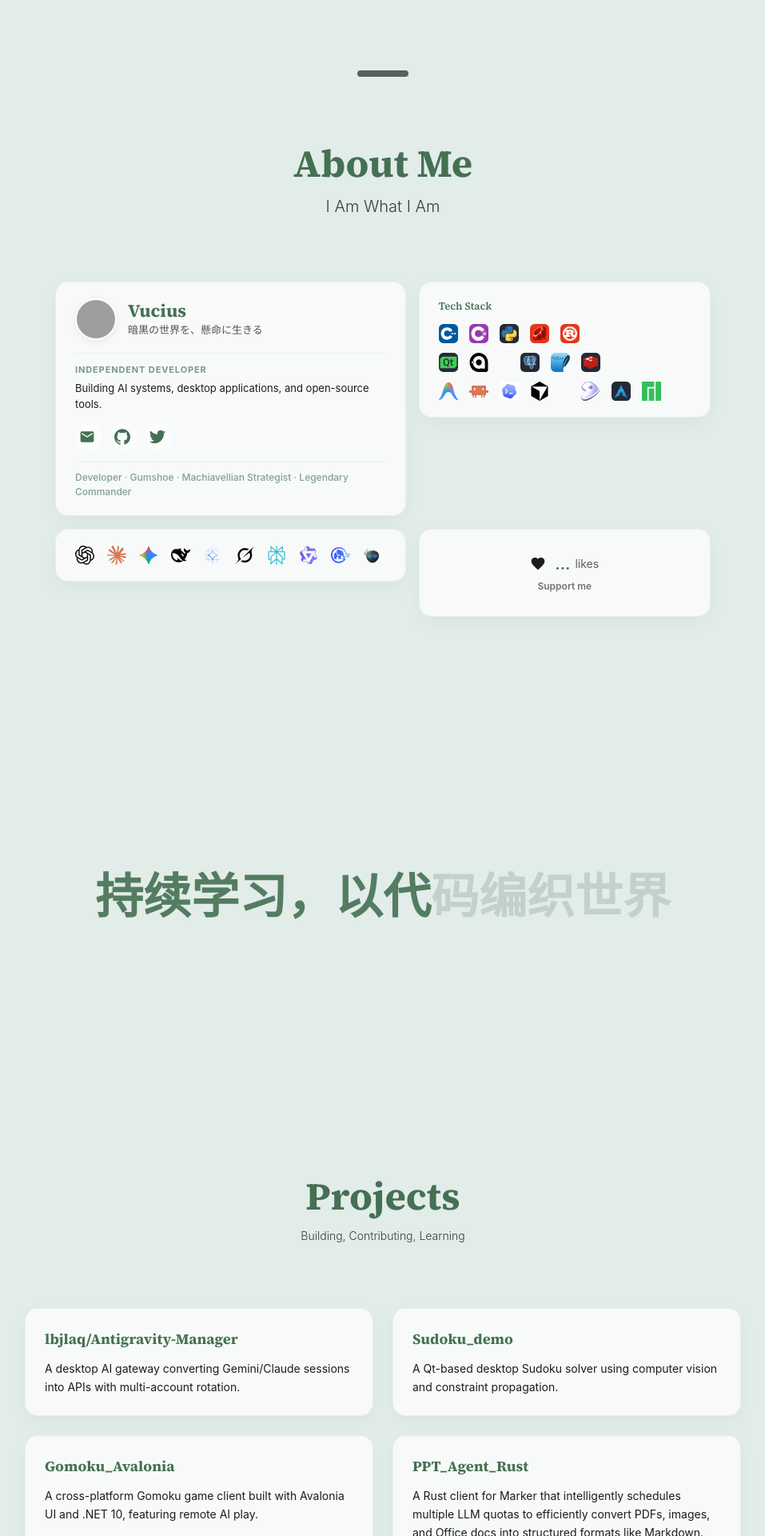
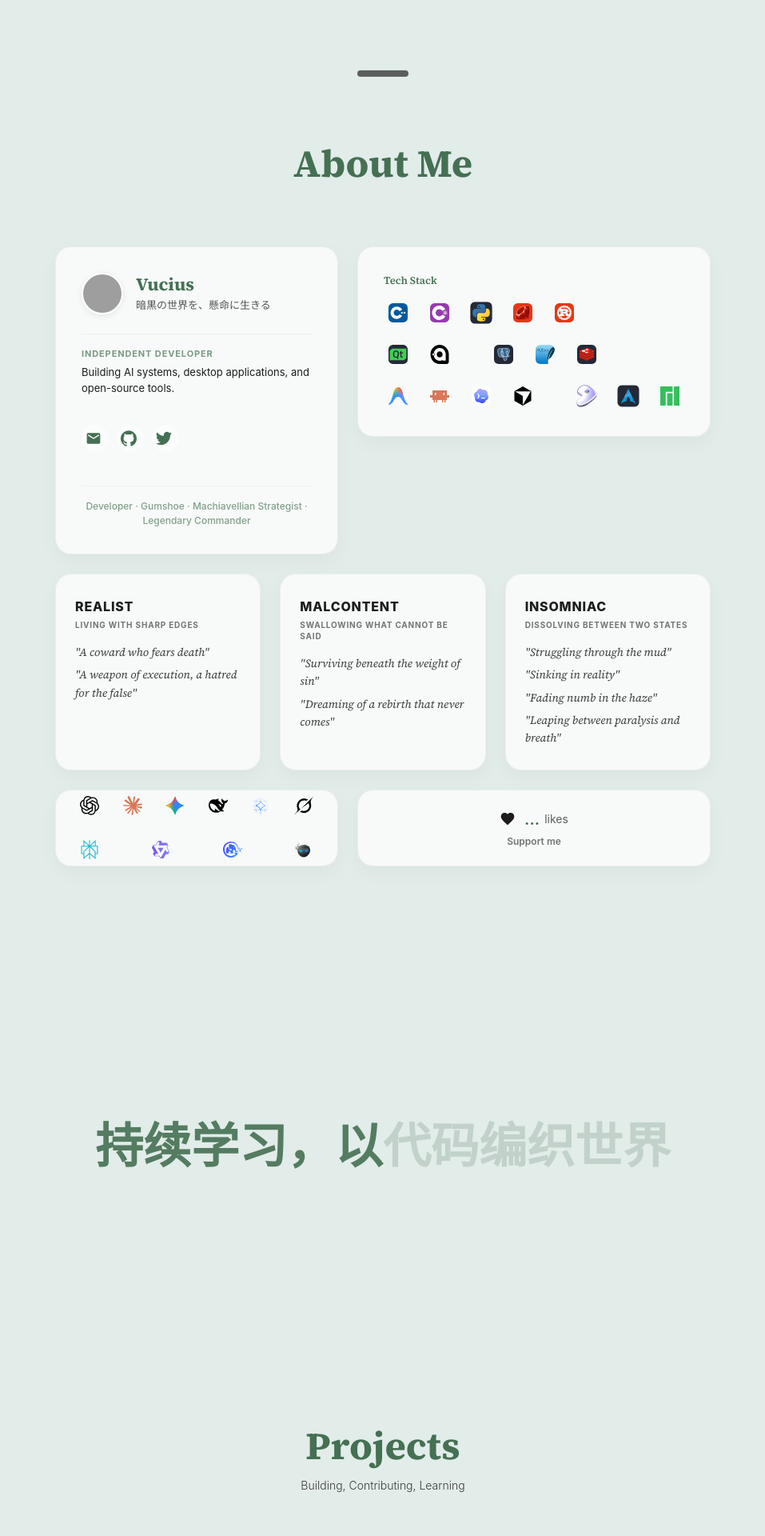
Before and after one commit to Vucius/Vucius.github.io, a Jekyll site: the page built from index.markdown, in a window 1280 px wide. Shown: the part 792-2712 px from the top of the page at 80% size, without its empty margins (161-1118 px from the left). Built offline with Jekyll 4.4.1, drawn with Linux system fonts in a browser that asks for light colours; some web fonts are replaced; grey boxes are pictures that could not be loaded.

Commit message:
update_2

```diff
--- a/_layouts/home.html
+++ b/_layouts/home.html
@@ -119,7 +119,7 @@ layout: default
     .cards-grid {
         display: grid;
         grid-template-columns: 1fr;
-        gap: 16px;
+        gap: 24px;
         width: 100%;
         max-width: 90vw;
         margin: 0 auto;
@@ -133,8 +133,8 @@ layout: default
 
     /* ===== Base Card ===== */
     .card {
-        border-radius: 16px;
-        padding: 20px 24px;
+        border-radius: 20px;
+        padding: 32px;
         background: rgba(255, 255, 255, 0.75);
         border: 1px solid rgba(0, 0, 0, 0.06);
         box-shadow: 0 8px 24px rgba(0, 0, 0, 0.04);
@@ -162,7 +162,7 @@ layout: default
     .profile-header {
         display: flex;
         align-items: center;
-        gap: 14px;
+        gap: 16px;
         margin-bottom: 16px;
     }
     .profile-avatar {
@@ -183,11 +183,12 @@ layout: default
     .profile-sig {
         font-size: 13px;
         opacity: 0.75;
-        margin: 0;
+        margin: 4px 0 0 0;
     }
     .profile-body {
-        margin-bottom: 14px;
-        padding-top: 12px;
+        margin-top: 24px;
+        margin-bottom: 24px;
+        padding-top: 16px;
         border-top: 1px solid rgba(0, 0, 0, 0.06);
     }
     .profile-role {
@@ -207,6 +208,7 @@ layout: default
         display: flex;
         align-items: center;
         gap: 10px;
+        padding: 12px 0;
         margin-bottom: 14px;
     }
     .profile-socials .social-btn {
@@ -216,9 +218,11 @@ layout: default
     .profile-tags {
         font-size: 12px;
         opacity: 0.65;
-        padding-top: 10px;
+        margin-top: 16px;
+        padding-top: 16px;
         border-top: 1px solid rgba(0, 0, 0, 0.06);
         font-weight: 500;
+        text-align: center;
     }
 
     /* ===== Tech / LLM Matrix ===== */
@@ -230,15 +234,25 @@ layout: default
     .tech-matrix-grouped {
         display: flex;
         flex-direction: column;
-        gap: 12px;
+        gap: 0;
     }
     .tech-row {
         display: flex;
         align-items: center;
-        gap: 14px;
+        gap: 16px;
+    }
+    .tech-row:not(:last-child) {
+        margin-bottom: 16px;
     }
     .tech-row-spacer {
         width: 12px;
+    }
+    .icon-wrapper {
+        width: 36px;
+        height: 36px;
+        display: flex;
+        align-items: center;
+        justify-content: center;
     }
     .tech-matrix-icon {
         width: 24px;
@@ -246,18 +260,37 @@ layout: default
         object-fit: contain;
         transition: transform 160ms ease, opacity 160ms ease;
     }
-    .tech-matrix-icon:hover {
+    .icon-wrapper:hover .tech-matrix-icon {
         transform: translateY(-2px) scale(1.06);
         opacity: 0.9;
+    }
+    .icon-wrapper .irregular-icon {
+        transform: scale(1.15);
+    }
+
+    /* ===== LLM Ecosystem Card ===== */
+    .llm-card {
+        height: 96px;
+        padding: 0 24px !important;
+    }
+    .llm-card .tech-matrix {
+        display: flex;
+        align-items: center;
+        justify-content: space-between;
+        width: 100%;
+        height: 100%;
     }
 
     /* ===== Like Button ===== */
     .like-card-btn {
+        display: flex;
+        flex-direction: column;
         align-items: center;
         justify-content: center;
         text-align: center;
         cursor: pointer;
-        height: 110px;
+        height: 96px;
+        padding: 0 !important;
         font-family: inherit;
         outline: none;
     }
@@ -296,12 +329,59 @@ layout: default
         opacity: 0.6;
     }
 
+    /* ===== Personality Cards ===== */
+    .personality-cards-wrapper {
+        grid-column: 1 / -1;
+        display: grid;
+        grid-template-columns: 1fr;
+        gap: 24px;
+    }
+    @media (min-width: 768px) {
+        .personality-cards-wrapper {
+            grid-template-columns: repeat(3, 1fr);
+        }
+    }
+    .personality-card {
+        padding: 28px 24px !important;
+    }
+    .personality-title {
+        font-size: 16px;
+        font-weight: 800;
+        text-transform: uppercase;
+        letter-spacing: 0.05em;
+        margin: 0 0 4px 0;
+    }
+    .personality-subtitle {
+        font-size: 10px;
+        font-weight: 700;
+        text-transform: uppercase;
+        letter-spacing: 0.08em;
+        opacity: 0.6;
+        margin: 0 0 16px 0;
+        line-height: 1.4;
+    }
+    .personality-quotes {
+        font-family: var(--home-theme-font-title, serif);
+        font-size: 14px;
+        font-style: italic;
+        opacity: 0.85;
+        line-height: 1.6;
+        display: flex;
+        flex-direction: column;
+        gap: 6px;
+    }
+    .personality-quotes p {
+        margin: 0;
+    }
+
     /* ===== Desktop card self-sizing ===== */
     @media (min-width: 768px) {
-        .tech-card,
+        .tech-card {
+            align-self: start;
+        }
         .llm-card,
         .like-card-btn {
-            align-self: start;
+            align-self: stretch;
         }
     }
 </style>
@@ -337,9 +417,6 @@ layout: default
             <h2 class="text-3xl sm:text-4xl md:text-5xl font-bold text-gray-900 mb-4">
                 About Me
             </h2>
-            <p class="text-lg sm:text-xl text-gray-500 font-light mb-6">
-                I Am What I Am
-            </p>
         </div>
 
         <div class="cards-grid mx-auto">
@@ -389,31 +466,61 @@ layout: default
                 <div class="tech-matrix-grouped">
                     <!-- Row 1: Programming Languages -->
                     <div class="tech-row">
-                        <img src="{{ '/assets/icons/Programming_Language/cplusplus.svg' | relative_url }}" class="tech-matrix-icon" title="C++" alt="C++" />
-                        <img src="{{ '/assets/icons/Programming_Language/csharp.svg' | relative_url }}" class="tech-matrix-icon" title="C#" alt="C#" />
-                        <img src="{{ '/assets/icons/Programming_Language/python.svg' | relative_url }}" class="tech-matrix-icon" title="Python" alt="Python" />
-                        <img src="{{ '/assets/icons/Programming_Language/ruby.svg' | relative_url }}" class="tech-matrix-icon" title="Ruby" alt="Ruby" />
-                        <img src="{{ '/assets/icons/Programming_Language/rust.svg' | relative_url }}" class="tech-matrix-icon" title="Rust" alt="Rust" />
+                        <div class="icon-wrapper"><img src="{{ '/assets/icons/Programming_Language/cplusplus.svg' | relative_url }}" class="tech-matrix-icon" title="C++" alt="C++" /></div>
+                        <div class="icon-wrapper"><img src="{{ '/assets/icons/Programming_Language/csharp.svg' | relative_url }}" class="tech-matrix-icon" title="C#" alt="C#" /></div>
+                        <div class="icon-wrapper"><img src="{{ '/assets/icons/Programming_Language/python.svg' | relative_url }}" class="tech-matrix-icon irregular-icon" title="Python" alt="Python" /></div>
+                        <div class="icon-wrapper"><img src="{{ '/assets/icons/Programming_Language/ruby.svg' | relative_url }}" class="tech-matrix-icon" title="Ruby" alt="Ruby" /></div>
+                        <div class="icon-wrapper"><img src="{{ '/assets/icons/Programming_Language/rust.svg' | relative_url }}" class="tech-matrix-icon" title="Rust" alt="Rust" /></div>
                     </div>
                     <!-- Row 2: GUI + Database -->
                     <div class="tech-row">
-                        <img src="{{ '/assets/icons/GUI/qt.svg' | relative_url }}" class="tech-matrix-icon" title="Qt" alt="Qt" />
-                        <img src="{{ '/assets/icons/GUI/avaloniaui.svg' | relative_url }}" class="tech-matrix-icon" title="Avalonia UI" alt="Avalonia UI" />
+                        <div class="icon-wrapper"><img src="{{ '/assets/icons/GUI/qt.svg' | relative_url }}" class="tech-matrix-icon" title="Qt" alt="Qt" /></div>
+                        <div class="icon-wrapper"><img src="{{ '/assets/icons/GUI/avaloniaui.svg' | relative_url }}" class="tech-matrix-icon" title="Avalonia UI" alt="Avalonia UI" /></div>
                         <span class="tech-row-spacer"></span>
-                        <img src="{{ '/assets/icons/Database_System/postgresql.svg' | relative_url }}" class="tech-matrix-icon" title="PostgreSQL" alt="PostgreSQL" />
-                        <img src="{{ '/assets/icons/Database_System/sqlite.svg' | relative_url }}" class="tech-matrix-icon" title="SQLite" alt="SQLite" />
-                        <img src="{{ '/assets/icons/Database_System/redis.svg' | relative_url }}" class="tech-matrix-icon" title="Redis" alt="Redis" />
+                        <div class="icon-wrapper"><img src="{{ '/assets/icons/Database_System/postgresql.svg' | relative_url }}" class="tech-matrix-icon" title="PostgreSQL" alt="PostgreSQL" /></div>
+                        <div class="icon-wrapper"><img src="{{ '/assets/icons/Database_System/sqlite.svg' | relative_url }}" class="tech-matrix-icon" title="SQLite" alt="SQLite" /></div>
+                        <div class="icon-wrapper"><img src="{{ '/assets/icons/Database_System/redis.svg' | relative_url }}" class="tech-matrix-icon" title="Redis" alt="Redis" /></div>
                     </div>
                     <!-- Row 3: Agent + Systems -->
                     <div class="tech-row">
-                        <img src="{{ '/assets/icons/Agent/antigravity-color.svg' | relative_url }}" class="tech-matrix-icon" title="Antigravity" alt="Antigravity" />
-                        <img src="{{ '/assets/icons/Agent/claudecode-color.svg' | relative_url }}" class="tech-matrix-icon" title="Claude Code" alt="Claude Code" />
-                        <img src="{{ '/assets/icons/Agent/codex-color.svg' | relative_url }}" class="tech-matrix-icon" title="Codex" alt="Codex" />
-                        <img src="{{ '/assets/icons/Agent/cursor.svg' | relative_url }}" class="tech-matrix-icon" title="Cursor" alt="Cursor" />
+                        <div class="icon-wrapper"><img src="{{ '/assets/icons/Agent/antigravity-color.svg' | relative_url }}" class="tech-matrix-icon" title="Antigravity" alt="Antigravity" /></div>
+                        <div class="icon-wrapper"><img src="{{ '/assets/icons/Agent/claudecode-color.svg' | relative_url }}" class="tech-matrix-icon" title="Claude Code" alt="Claude Code" /></div>
+                        <div class="icon-wrapper"><img src="{{ '/assets/icons/Agent/codex-color.svg' | relative_url }}" class="tech-matrix-icon" title="Codex" alt="Codex" /></div>
+                        <div class="icon-wrapper"><img src="{{ '/assets/icons/Agent/cursor.svg' | relative_url }}" class="tech-matrix-icon" title="Cursor" alt="Cursor" /></div>
                         <span class="tech-row-spacer"></span>
-                        <img src="{{ '/assets/icons/systems/Gentoo_Linux_logo_matte.svg' | relative_url }}" class="tech-matrix-icon" title="Gentoo Linux" alt="Gentoo Linux" />
-                        <img src="{{ '/assets/icons/systems/archlinux.svg' | relative_url }}" class="tech-matrix-icon" title="Arch Linux" alt="Arch Linux" />
-                        <img src="{{ '/assets/icons/systems/Manjaro-logo.svg' | relative_url }}" class="tech-matrix-icon" title="Manjaro Linux" alt="Manjaro Linux" />
+                        <div class="icon-wrapper"><img src="{{ '/assets/icons/systems/Gentoo_Linux_logo_matte.svg' | relative_url }}" class="tech-matrix-icon irregular-icon" title="Gentoo Linux" alt="Gentoo Linux" /></div>
+                        <div class="icon-wrapper"><img src="{{ '/assets/icons/systems/archlinux.svg' | relative_url }}" class="tech-matrix-icon irregular-icon" title="Arch Linux" alt="Arch Linux" /></div>
+                        <div class="icon-wrapper"><img src="{{ '/assets/icons/systems/Manjaro-logo.svg' | relative_url }}" class="tech-matrix-icon" title="Manjaro Linux" alt="Manjaro Linux" /></div>
+                    </div>
+                </div>
+            </div>
+
+            <!-- Personality Cards -->
+            <div class="personality-cards-wrapper">
+                <div class="card personality-card">
+                    <h3 class="personality-title">realist</h3>
+                    <div class="personality-subtitle">LIVING WITH SHARP EDGES</div>
+                    <div class="personality-quotes">
+                        <p>"A coward who fears death"</p>
+                        <p>"A weapon of execution, a hatred for the false"</p>
+                    </div>
+                </div>
+                <div class="card personality-card">
+                    <h3 class="personality-title">Malcontent</h3>
+                    <div class="personality-subtitle">SWALLOWING WHAT CANNOT BE SAID</div>
+                    <div class="personality-quotes">
+                        <p>"Surviving beneath the weight of sin"</p>
+                        <p>"Dreaming of a rebirth that never comes"</p>
+                    </div>
+                </div>
+                <div class="card personality-card">
+                    <h3 class="personality-title">insomniac</h3>
+                    <div class="personality-subtitle">DISSOLVING BETWEEN TWO STATES</div>
+                    <div class="personality-quotes">
+                        <p>"Struggling through the mud"</p>
+                        <p>"Sinking in reality"</p>
+                        <p>"Fading numb in the haze"</p>
+                        <p>"Leaping between paralysis and breath"</p>
                     </div>
                 </div>
             </div>
@@ -422,16 +529,16 @@ layout: default
             <div class="card llm-card">
 
                 <div class="tech-matrix">
-                    <img src="{{ '/assets/icons/llms/openai.svg' | relative_url }}" class="tech-matrix-icon" title="OpenAI" alt="OpenAI" />
-                    <img src="{{ '/assets/icons/llms/claude-color.svg' | relative_url }}" class="tech-matrix-icon" title="Claude" alt="Claude" />
-                    <img src="{{ '/assets/icons/llms/gemini-color.svg' | relative_url }}" class="tech-matrix-icon" title="Gemini" alt="Gemini" />
-                    <img src="{{ '/assets/icons/llms/deepseek.svg' | relative_url }}" class="tech-matrix-icon" title="DeepSeek" alt="DeepSeek" />
-                    <img src="{{ '/assets/icons/llms/gemma-color.svg' | relative_url }}" class="tech-matrix-icon" title="Gemma" alt="Gemma" />
-                    <img src="{{ '/assets/icons/llms/grok.svg' | relative_url }}" class="tech-matrix-icon" title="Grok" alt="Grok" />
-                    <img src="{{ '/assets/icons/llms/perplexity-color.svg' | relative_url }}" class="tech-matrix-icon" title="Perplexity" alt="Perplexity" />
-                    <img src="{{ '/assets/icons/llms/qwen-color.svg' | relative_url }}" class="tech-matrix-icon" title="Qwen" alt="Qwen" />
-                    <img src="{{ '/assets/icons/llms/chatglm-color.svg' | relative_url }}" class="tech-matrix-icon" title="ChatGLM" alt="ChatGLM" />
-                    <img src="{{ '/assets/icons/llms/ninja%20ai.svg' | relative_url }}" class="tech-matrix-icon" title="Ninja AI" alt="Ninja AI" />
+                    <div class="icon-wrapper"><img src="{{ '/assets/icons/llms/openai.svg' | relative_url }}" class="tech-matrix-icon" title="OpenAI" alt="OpenAI" /></div>
+                    <div class="icon-wrapper"><img src="{{ '/assets/icons/llms/claude-color.svg' | relative_url }}" class="tech-matrix-icon" title="Claude" alt="Claude" /></div>
+                    <div class="icon-wrapper"><img src="{{ '/assets/icons/llms/gemini-color.svg' | relative_url }}" class="tech-matrix-icon" title="Gemini" alt="Gemini" /></div>
+                    <div class="icon-wrapper"><img src="{{ '/assets/icons/llms/deepseek.svg' | relative_url }}" class="tech-matrix-icon" title="DeepSeek" alt="DeepSeek" /></div>
+                    <div class="icon-wrapper"><img src="{{ '/assets/icons/llms/gemma-color.svg' | relative_url }}" class="tech-matrix-icon" title="Gemma" alt="Gemma" /></div>
+                    <div class="icon-wrapper"><img src="{{ '/assets/icons/llms/grok.svg' | relative_url }}" class="tech-matrix-icon" title="Grok" alt="Grok" /></div>
+                    <div class="icon-wrapper"><img src="{{ '/assets/icons/llms/perplexity-color.svg' | relative_url }}" class="tech-matrix-icon" title="Perplexity" alt="Perplexity" /></div>
+                    <div class="icon-wrapper"><img src="{{ '/assets/icons/llms/qwen-color.svg' | relative_url }}" class="tech-matrix-icon" title="Qwen" alt="Qwen" /></div>
+                    <div class="icon-wrapper"><img src="{{ '/assets/icons/llms/chatglm-color.svg' | relative_url }}" class="tech-matrix-icon" title="ChatGLM" alt="ChatGLM" /></div>
+                    <div class="icon-wrapper"><img src="{{ '/assets/icons/llms/ninja%20ai.svg' | relative_url }}" class="tech-matrix-icon" title="Ninja AI" alt="Ninja AI" /></div>
                 </div>
             </div>
 
```
